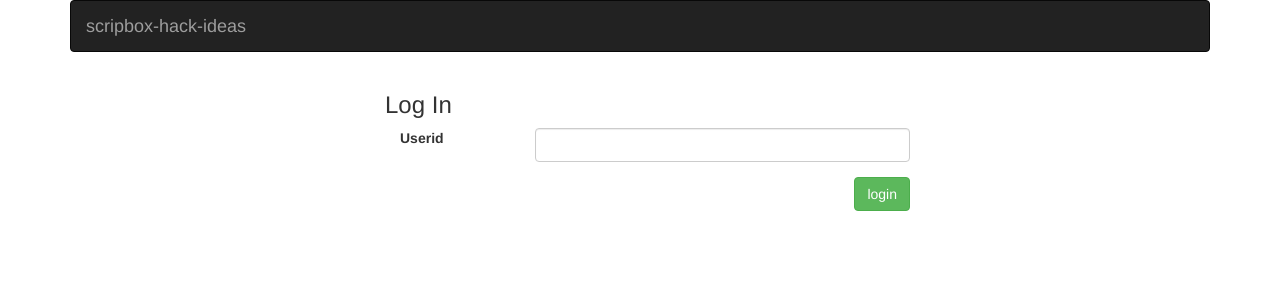
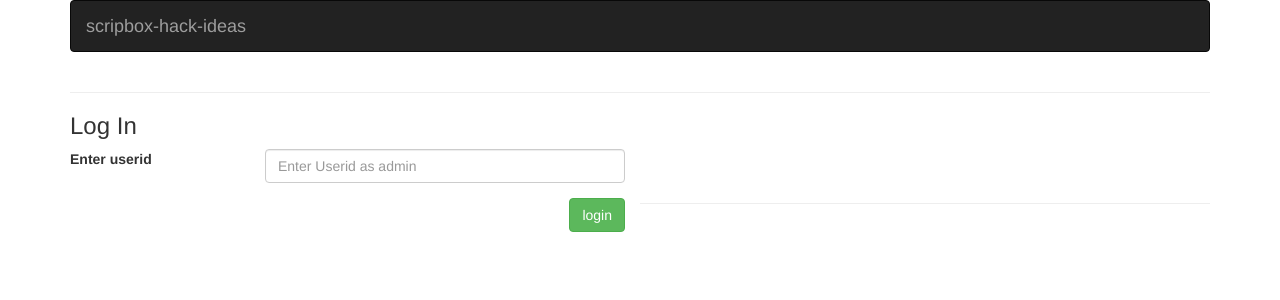
Before and after one commit to himanshudew/scripbox-hack-ideas, an Angular app: page /login in a window 1280 px wide. Shown: the top 300 px of the page. Built offline with nearby package versions, Linux system fonts and the light colour scheme.

Commit message:
added intergace and update login html

```diff
--- a/src/app/login/login.component.html
+++ b/src/app/login/login.component.html
@@ -1,17 +1,16 @@
-<div class="container">
-    <div class="col-md-6 col-md-offset-3">
+<form [formGroup]="loginForm" class="clearfix">
+    <hr>
     <h3>Log In</h3>
     <p>{{message}}</p>
-        <form [formGroup]="loginForm">
-            <div class="form-group clearfix">
-                <label class="col-md-3 col-sm-5 col-xs-12" for="userid">Userid</label>
-                <div class="col-md-9 col-sm-7 col-xs-12">
-                    <input class="form-control" formControlName="userid" type="text" required />
+    <div class="form-group row">
+        <label for="userid" class="col-sm-2 col-form-label">Enter userid</label>
+        <div class="col-sm-4">
+            <input type="text" class="form-control" id="userid" formControlName="userid"
+                placeholder="Enter Userid as admin" required>
         </div>
     </div>
-            <div class="col-xs-12 form-group text-right">
+    <div class="col-sm-6 text-right">
         <button (click)="login()" type="button" class="btn btn-success">login</button>
     </div>
+    <hr>
 </form>
-    </div>
-</div>
--- a/src/environments/environment.ts
+++ b/src/environments/environment.ts
@@ -3,7 +3,12 @@
 // The list of file replacements can be found in `angular.json`.
 
 export const environment = {
-  production: false
+  production: false,
+  API_URL: 'https://scripbox26062022-a09c.restdb.io/rest/hackideascollection',
+  API_URL_HEADERS: {
+    'x-apikey': '62b844affaa52c0eb951ac92',
+    "content-type": "application/json"
+  }
 };
 
 /*
```
Also changed, not shown: src/app/dashboard/hack-ideas.ts (added, +8 -0 lines), src/environments/environment.prod.ts (+6 -1 lines). Lines whose indentation alone changed are shown as unchanged.
